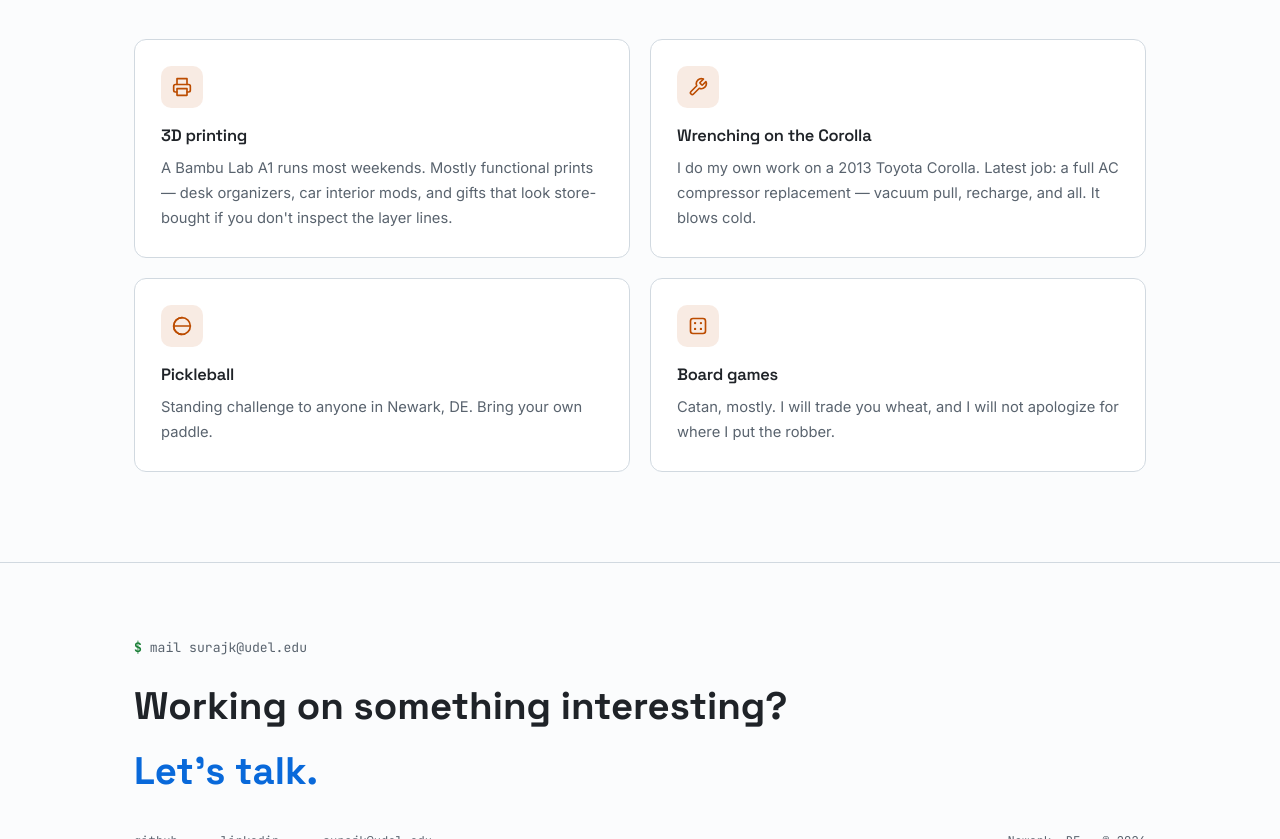
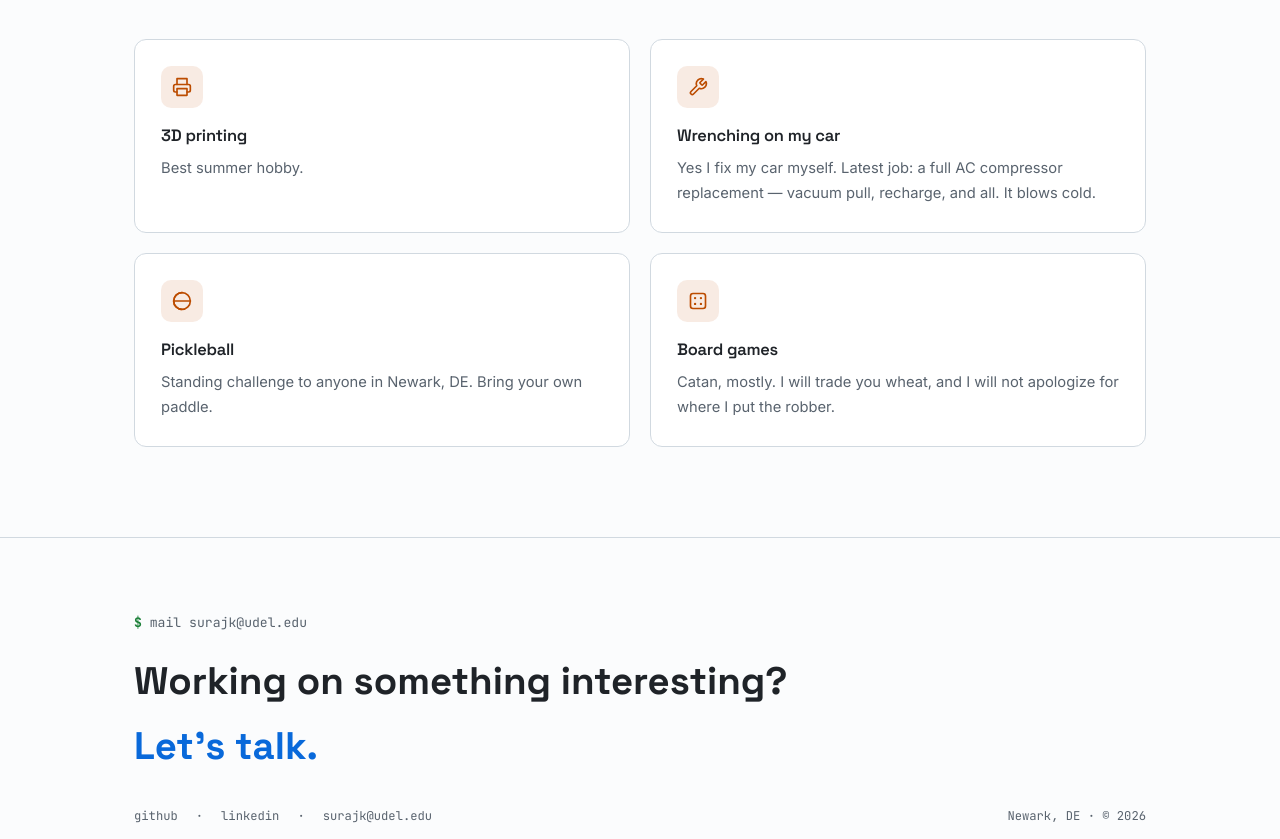
Before and after one commit to surajcodesml/surajcodesml.github.io, a plain HTML site: page index.html in a window 1280 px wide. Shown: the part 4772-5611 px from the top of the page. Drawn offline with Linux system fonts and the light colour scheme.

Commit message:
Update index.html

```diff
--- a/index.html
+++ b/index.html
@@ -815,12 +815,12 @@ footer{border-top:1px solid var(--line);padding:74px 0 50px;position:relative}
       <div class="fun reveal">
         <div class="ico"><svg viewBox="0 0 24 24" fill="none" stroke="currentColor" stroke-width="2" stroke-linecap="round" stroke-linejoin="round"><polyline points="6 9 6 2 18 2 18 9"/><path d="M6 18H4a2 2 0 0 1-2-2v-5a2 2 0 0 1 2-2h16a2 2 0 0 1 2 2v5a2 2 0 0 1-2 2h-2"/><rect x="6" y="14" width="12" height="8"/></svg></div>
         <h3>3D printing</h3>
-        <p>A Bambu Lab A1 runs most weekends. Mostly functional prints — desk organizers, car interior mods, and gifts that look store-bought if you don't inspect the layer lines.</p>
+        <p>Best summer hobby.</p>
       </div>
       <div class="fun reveal">
         <div class="ico"><svg viewBox="0 0 24 24" fill="none" stroke="currentColor" stroke-width="2" stroke-linecap="round" stroke-linejoin="round"><path d="M14.7 6.3a1 1 0 0 0 0 1.4l1.6 1.6a1 1 0 0 0 1.4 0l3.77-3.77a6 6 0 0 1-7.94 7.94l-6.91 6.91a2.12 2.12 0 0 1-3-3l6.91-6.91a6 6 0 0 1 7.94-7.94l-3.76 3.76z"/></svg></div>
-        <h3>Wrenching on the Corolla</h3>
-        <p>I do my own work on a 2013 Toyota Corolla. Latest job: a full AC compressor replacement — vacuum pull, recharge, and all. It blows cold.</p>
+        <h3>Wrenching on my car</h3>
+        <p>Yes I fix my car myself. Latest job: a full AC compressor replacement — vacuum pull, recharge, and all. It blows cold.</p>
       </div>
       <div class="fun reveal">
         <div class="ico"><svg viewBox="0 0 24 24" fill="none" stroke="currentColor" stroke-width="2" stroke-linecap="round" stroke-linejoin="round"><circle cx="12" cy="12" r="10"/><path d="M12 2a10 10 0 0 0 0 20"/><path d="M2 12h20"/></svg></div>
```
